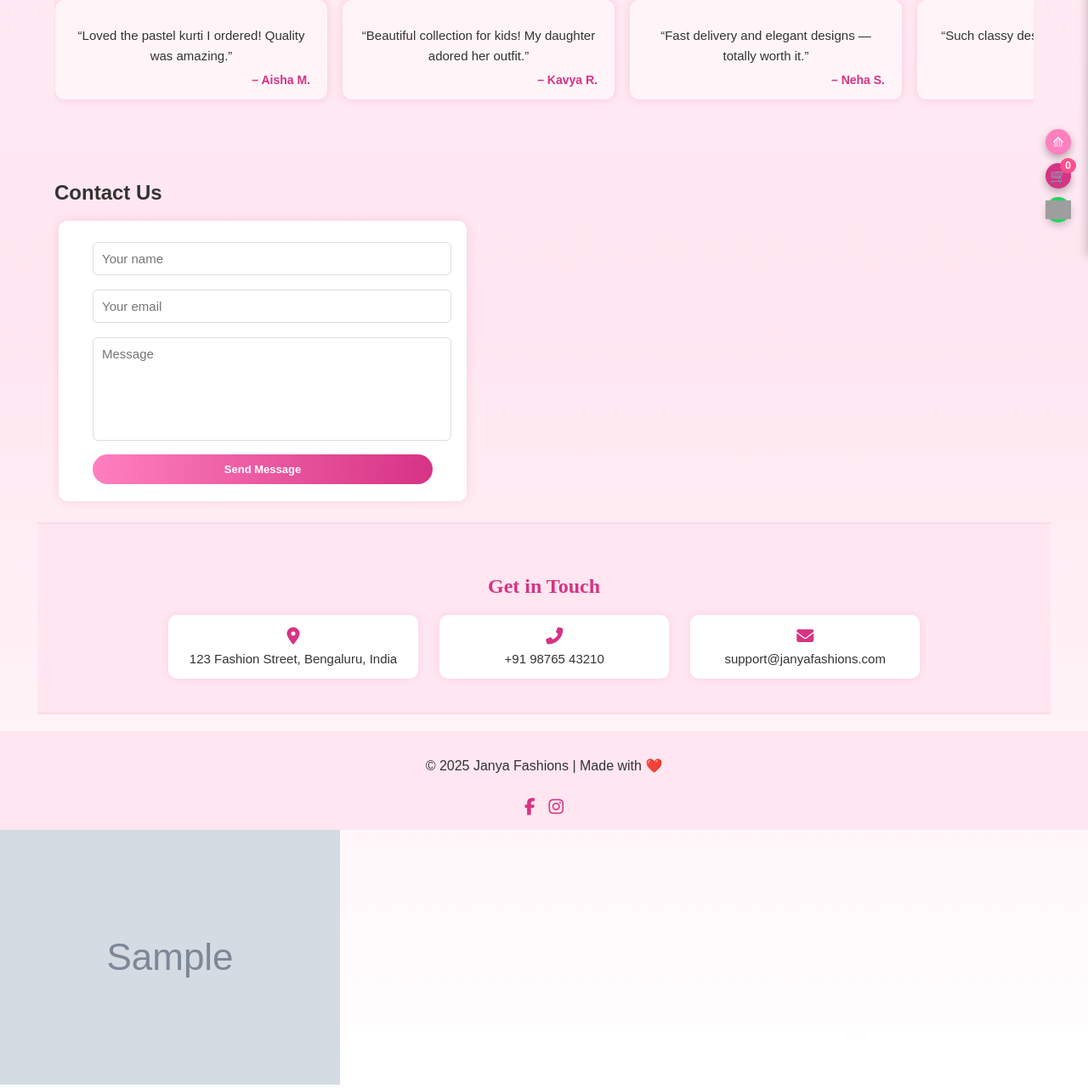
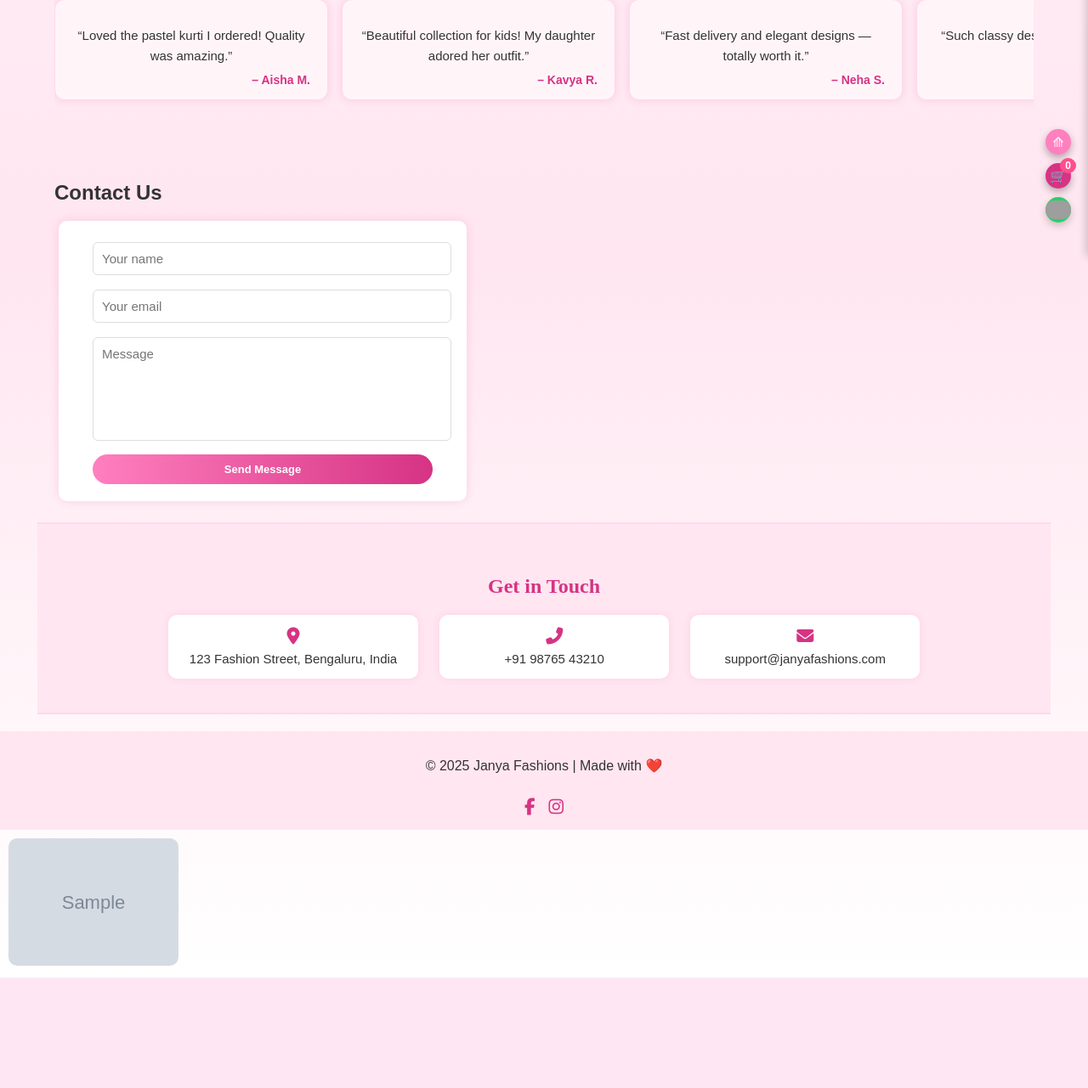
Before and after one commit to RohithCZ1982/janyaFashions, a Flask app: template templates/index.html in a window 1280 px wide. Shown: the part 528-1809 px from the top of the page at 85% size. After the commit the page ends 1679 px from the top, so only its background shows below. Run offline with Flask 3, Linux system fonts and the light colour scheme; the template is opened without the code that fills it: most values are stand-ins (such as "Sample title", 1, 10 or a date in 2020); grey boxes marked "Sample" are stand-in pictures; grey boxes are pictures that could not be loaded.

Commit message:
Add styles for images and body in index.html
Added styles for images and body in the floating cart section.

```diff
--- a/templates/index.html
+++ b/templates/index.html
@@ -154,6 +154,17 @@
   🛒
   <span id="floatingCartCount" class="floating-cart-count">0</span>
 </div>
+
+  <style>
+    img{
+      width: 200px;
+      margin: 10px;
+      border-radius: 10px;
+    }
+    body{
+      font-family : Arial;
+    }
+  </style>
 <div>
     {% for img in images %}
         <img src="/images/{{ img }}" alt="{{ img }}">
```
